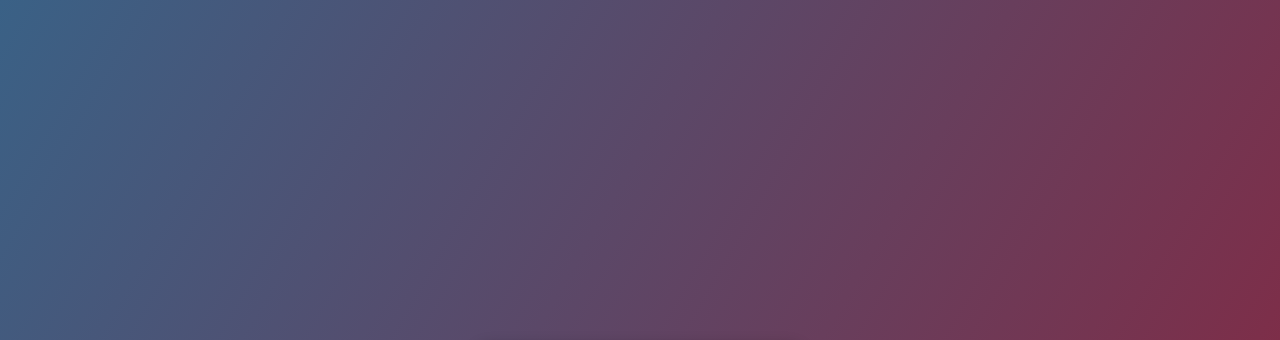
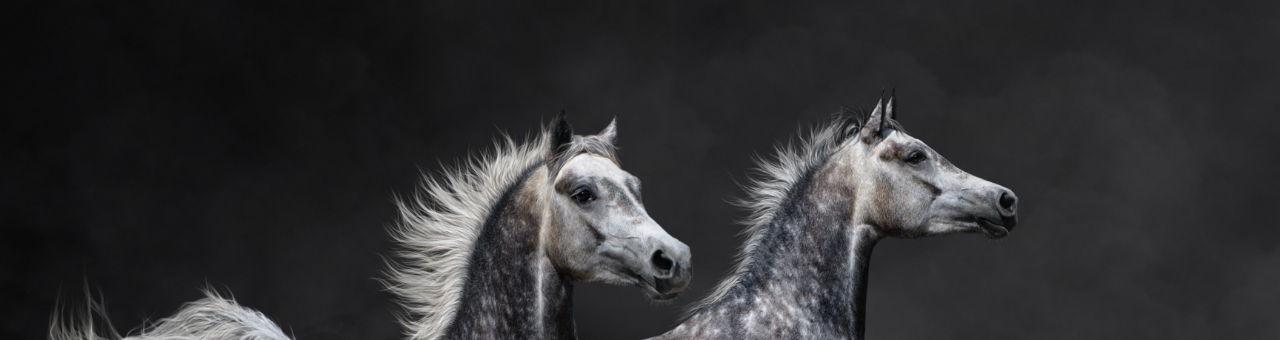
Before and after one commit to Hossein-Kelisa/Digital-Clock, a plain HTML site: page index.html in a window 1280 px wide. Shown: the top 340 px of the page. Drawn offline with Linux system fonts and the light colour scheme.

Commit message:
add image

```diff
--- a/style.css
+++ b/style.css
@@ -1,9 +1,10 @@
 body {
-    font-family: 'Arial';
-    background: linear-gradient(120deg, #3a6186, #89253e);
-    color: #f3f3f3;
+    font-family: 'Arial', sans-serif;
+    background: url('/image/1.jpg') no-repeat center center fixed;
+    background-size: cover;
+    color: #ffffff;
     display: flex;
-    justify-content:center;
+    justify-content: center;
     align-items: center;
     height: 100vh;
     margin: 0;
```
Also changed, not shown: image/1.jpg (added), 1 other file.
